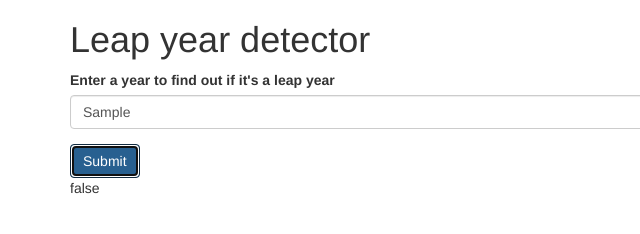
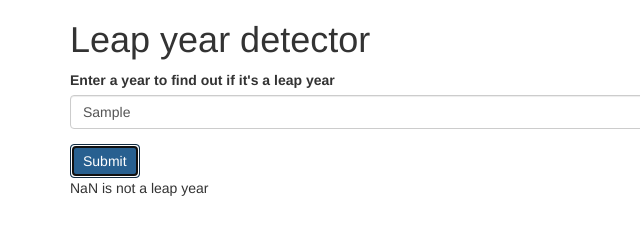
Before and after one commit to minhchan11/leap-year, a plain HTML site: page index.html in a window 1280 px wide. Both pictures are taken after typing "Sample" into the empty fields and a click on the button "Submit". Shown: the full height of the page, 0-640 px from the left. Drawn offline with Linux system fonts and the light colour scheme.

Commit message:
add User Interface

```diff
--- a/CSS/styles.css
+++ b/CSS/styles.css
@@ -0,0 +1,3 @@
+#result {
+  display: none;
+}
--- a/JS/scripts.js
+++ b/JS/scripts.js
@@ -6,7 +6,7 @@ var leapYear = function(year) {
     return false;
   }
 
-}
+};
 
 //User Interface
 $("document").ready(function() {
@@ -14,6 +14,12 @@ $("document").ready(function() {
     event.preventDefault();
     var year = parseInt($("input#year").val());
     var result = leapYear(year);
-    $("#result").text(result);
+    $(".year").text(year);
+    $("#result").show();
+    if (result === false) {
+      $(".not").text("not");
+    } else {
+      $(".not").hide();
+    }
   });
 });
--- a/index.html
+++ b/index.html
@@ -20,7 +20,9 @@
       <button type="submit" name="button" class="btn btn-large btn-primary">Submit</button>
     </form>
 
-    <div id="result"></div>
+    <div id="result">
+      <p><span class="year"></span> is <span class="not"></span> a leap year</p>
+    </div>
   </div>
 </body>
 </html>
```
